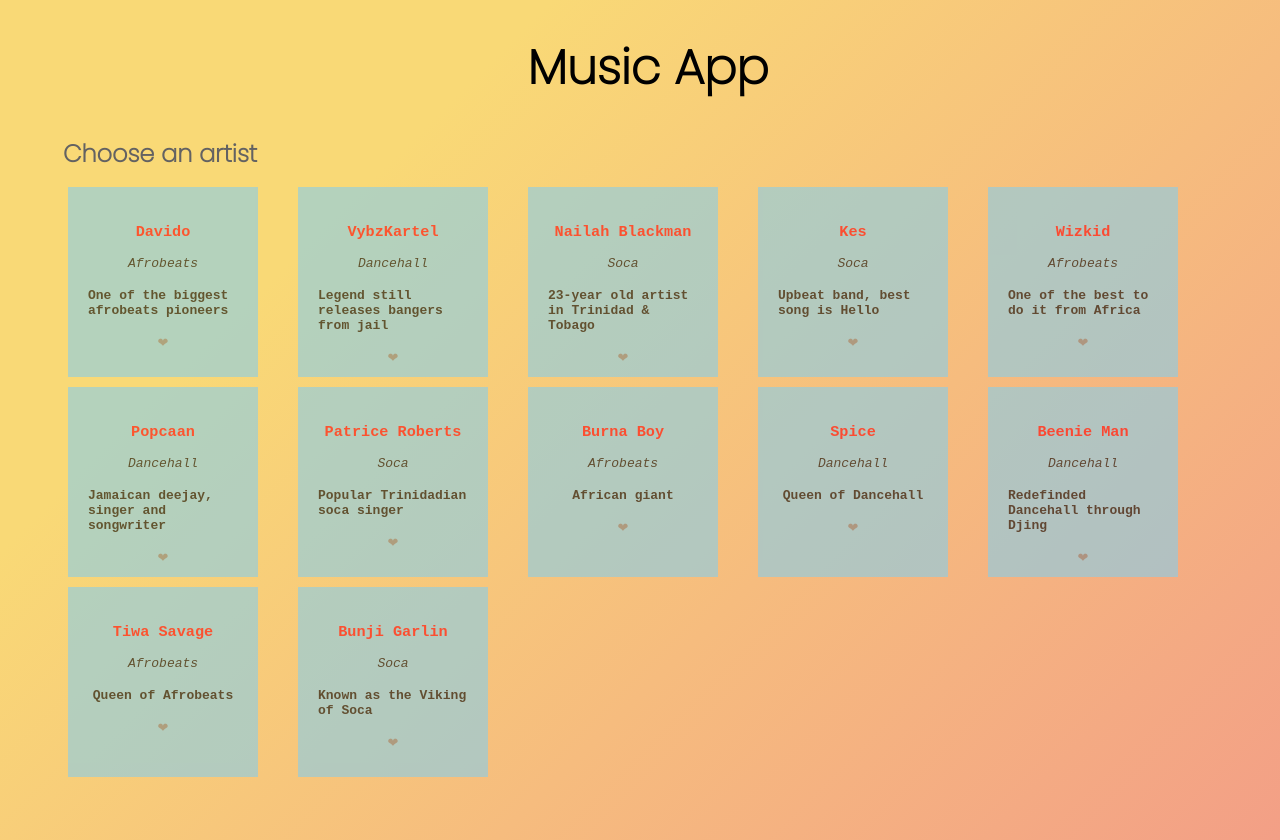
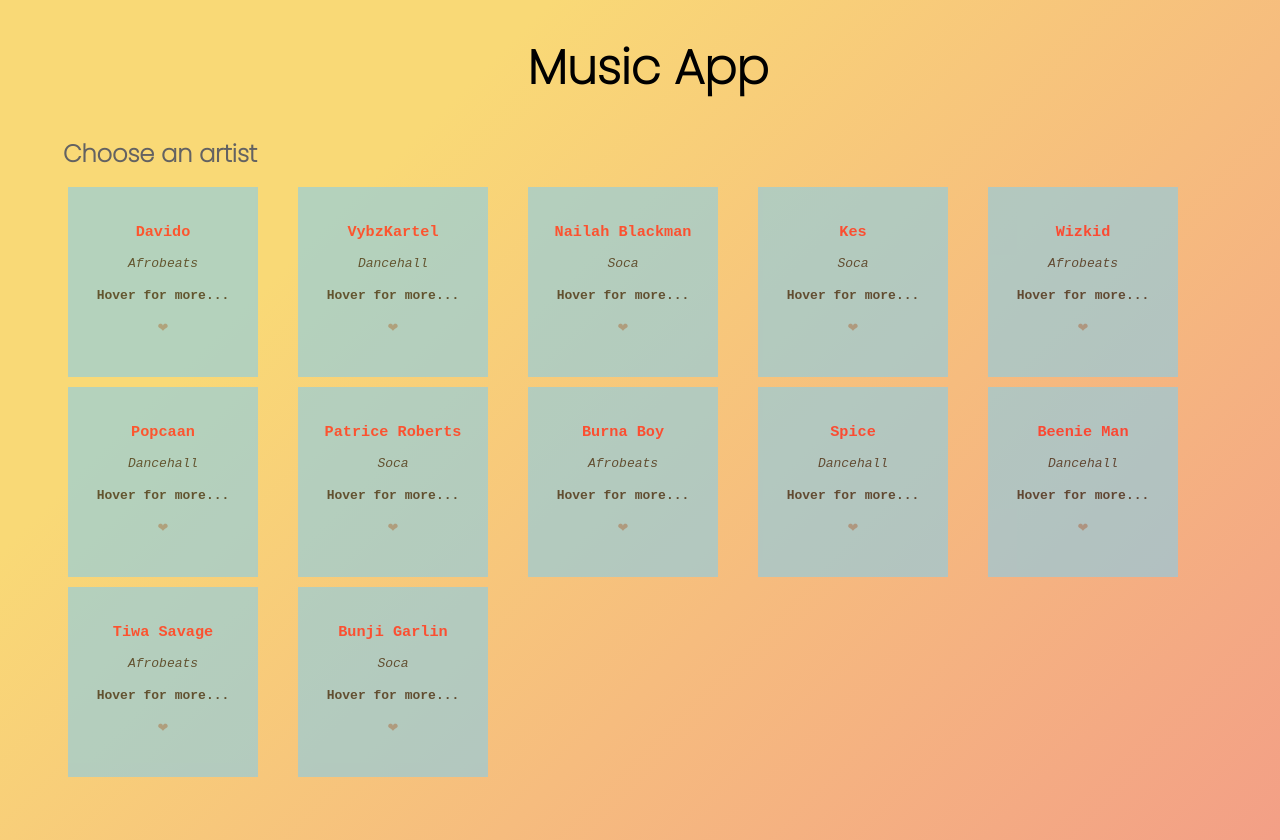
Before and after one commit to olu-akano/playmusic-app, a React app: page / in a window 1280 px wide. Built offline with nearby package versions, Linux system fonts and the light colour scheme.

Commit message:
add hover functionality

```diff
--- a/src/components/Card/index.jsx
+++ b/src/components/Card/index.jsx
@@ -1,16 +1,23 @@
-import React from 'react';
+import React, {useState} from 'react';
 import '../Card/style.css';
 import {LikeButton} from '../LikeButton/index'
 
 export const Card = ({ size, name, genre, intro }) => {
+    const [showIntro, setshowIntro] =useState();
+
+    const mouseEnter = () => setshowIntro(true);
+    const mouseLeave = () => setshowIntro(false);
+
     return (
         <>
-            <div className={`card ${size}`}>
+            <div className={`card ${size}`}
+            onMouseEnter={mouseEnter}
+            onMouseLeave={mouseLeave}>
                 <h3>{name}</h3>
                 <em>{genre}</em>
-                <h4>{intro}</h4>
+                <h4>{showIntro ? intro: "Hover for more..."}</h4>
                 <LikeButton/>
-        </div>
+            </div>
         </>
     )
 }
```
Also changed, not shown: 1 other file (tests, documents, lock files or other folders).
